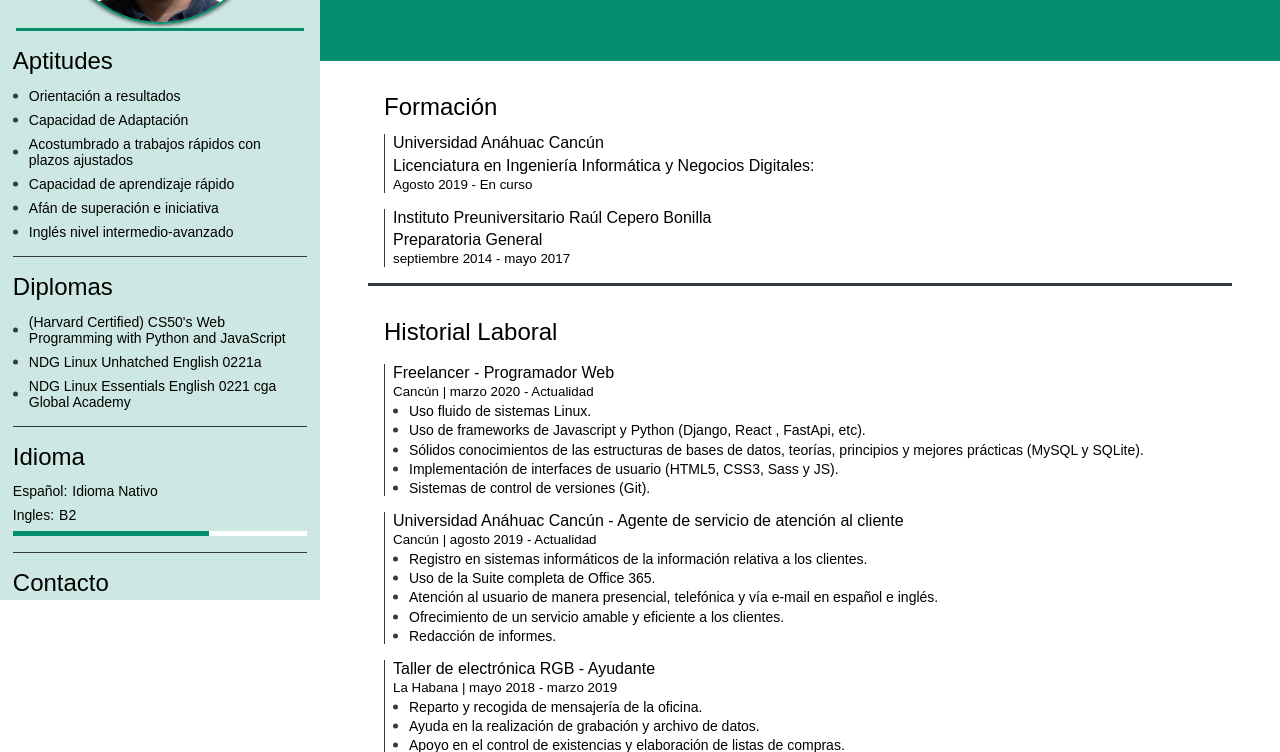
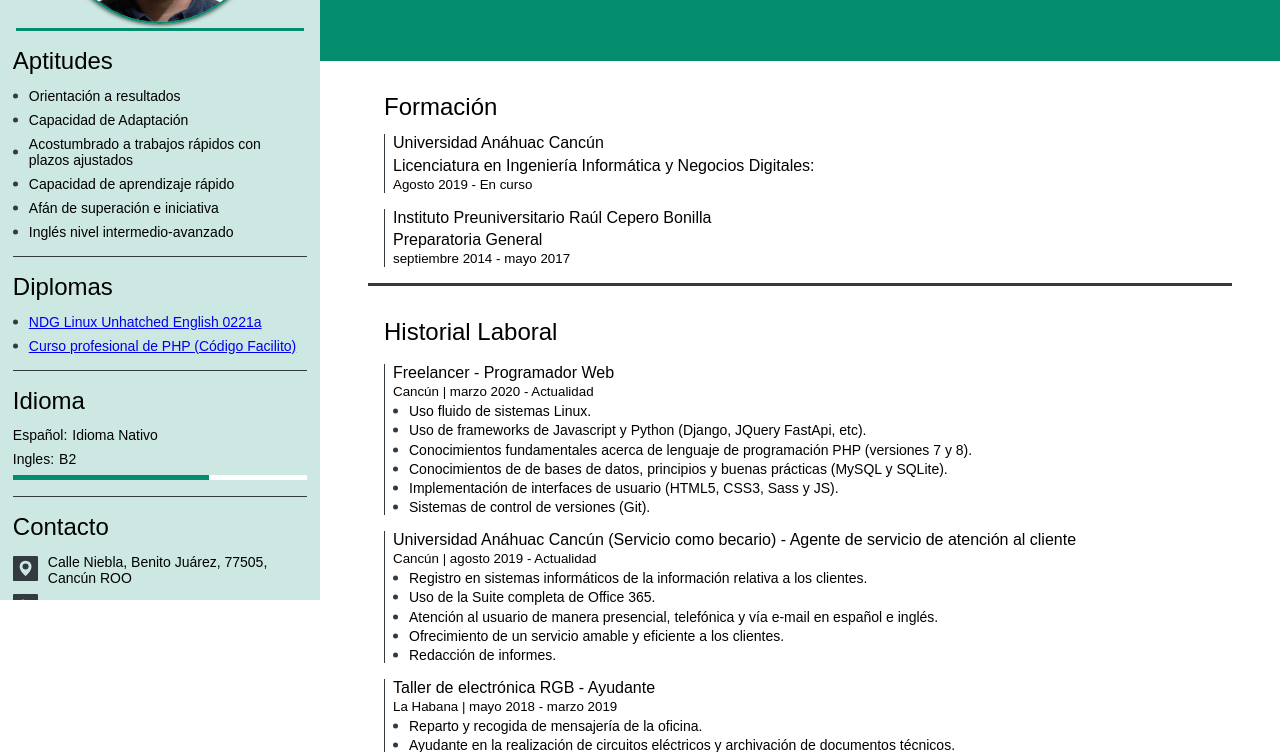
Before and after one commit to iPy849/Personal_Website, a plain HTML site: page curriculum.html in a window 1280 px wide. Shown: the part 200-952 px from the top of the page. Drawn offline with nearby package versions, Linux system fonts and the light colour scheme.

Commit message:
Actualizacion del curriculum

```diff
--- a/curriculum.html
+++ b/curriculum.html
@@ -64,14 +64,15 @@
                     <small>Cancún | marzo 2020 - Actualidad</small>
                     <ul>
                         <li forced-list><p>Uso fluido de sistemas Linux.</p></li>
-                        <li forced-list><p>Uso de frameworks de Javascript y Python (Django, React , FastApi, etc).</p></li>
-                        <li forced-list><p>Sólidos conocimientos de las estructuras de bases de datos, teorías, principios y mejores prácticas (MySQL y SQLite).</p></li>
+                        <li forced-list><p>Uso de frameworks de Javascript y Python (Django, JQuery FastApi, etc).</p></li>
+                        <li forced-list><p>Conocimientos fundamentales acerca de lenguaje de programación PHP (versiones 7 y 8).</p></li>
+                        <li forced-list><p>Conocimientos de de bases de datos, principios y buenas prácticas (MySQL y SQLite).</p></li>
                         <li forced-list><p>Implementación de interfaces de usuario (HTML5, CSS3, Sass y JS).</p></li>
                         <li forced-list><p>Sistemas de control de versiones (Git).</p></li>
                     </ul>
                 </div>
                 <div class="jobs">
-                    <p strong>Universidad Anáhuac Cancún - Agente de servicio de atención al cliente</p>
+                    <p strong>Universidad Anáhuac Cancún (Servicio como becario) - Agente de servicio de atención al cliente</p>
                     <small>Cancún | agosto 2019 - Actualidad</small>
                     <ul>
                         <li forced-list><p>Registro en sistemas informáticos de la información relativa a los clientes.</p></li>
@@ -86,12 +87,12 @@
                     <small>La Habana | mayo 2018 - marzo 2019</small>
                     <ul>
                         <li forced-list><p>Reparto y recogida de mensajería de la oficina.</p></li>
-                        <li forced-list><p>Ayuda en la realización de grabación y archivo de datos.</p></li>
+                        <li forced-list><p>Ayudante en la realización de circuitos eléctricos y archivación de documentos técnicos.</p></li>
                         <li forced-list><p>Apoyo en el control de existencias y elaboración de listas de compras.</p></li>
                     </ul>
                 </div>
                 <div class="jobs">
-                    <p strong>Universidad de La Habana - Empleado de mantenimiento</p>
+                    <p strong>Universidad de La Habana (Servicio como militar) - Empleado de mantenimiento</p>
                     <small>La Habana | julio 2017 - mayo 2018</small>
                     <ul>
                         <li forced-list><p>Apoyo a proveedores de servicios externos.</p></li>
@@ -121,9 +122,10 @@
             <section>
                 <h2>Diplomas</h2>
                 <ul>
-                    <li forced-list><p>(Harvard Certified) CS50's Web Programming with Python and JavaScript</p></li>
-                    <li forced-list><p>NDG Linux Unhatched English 0221a</p></li>
-                    <li forced-list><p>NDG Linux Essentials English 0221 cga Global Academy</p></li>
+                    <!-- <li forced-list><p>(Harvard Certified) CS50's Web Programming with Python and JavaScript</p></li> -->
+                    <li forced-list><a translate="_blank" href="./certificados/Frank AlejandroOrtega Candelari-NDG Linux Unhatc-certificate.pdf">NDG Linux Unhatched English 0221a</a></li>
+                    <li forced-list><a translate="_blank" href="./certificados/Curso profesional de PHP.pdf">Curso profesional de PHP (Código Facilito)</a></li>
+                    <!-- <li forced-list><p>NDG Linux Essentials English 0221 cga Global Academy</p></li> -->
                 </ul>
             </section>
             <section>
```
Also changed, not shown: 2 other files.
